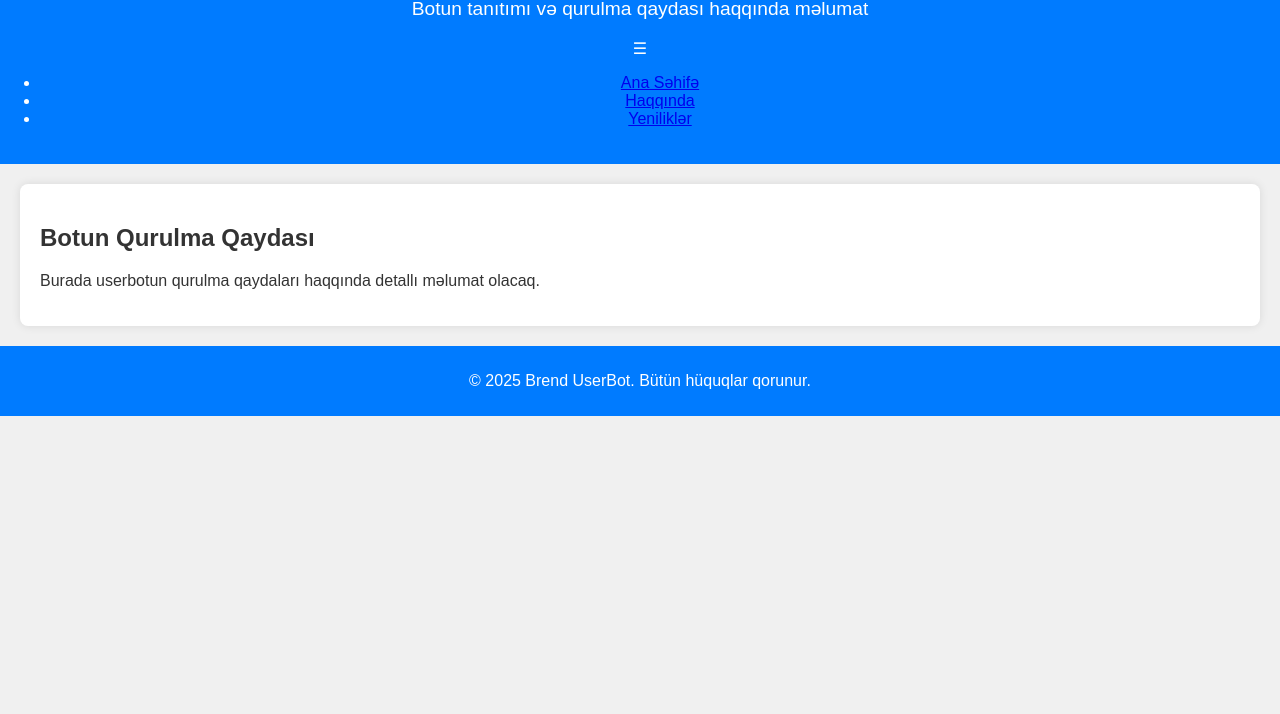
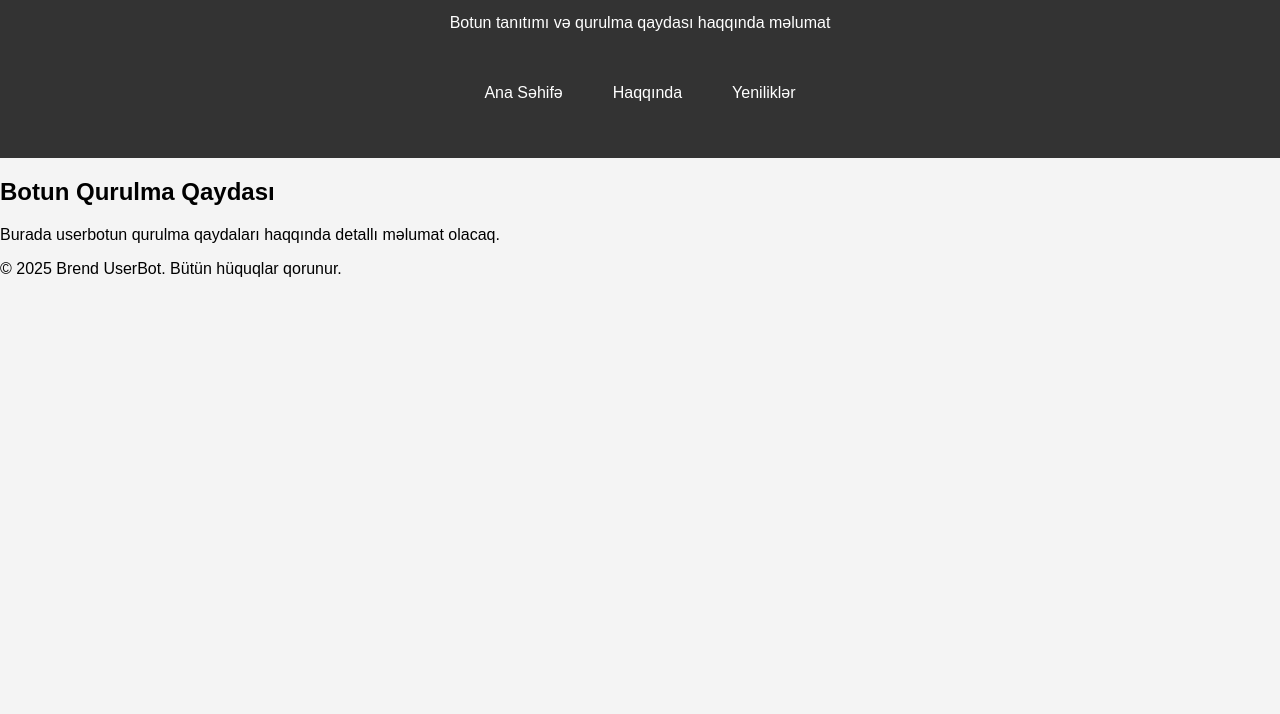
Before and after one commit to bgmaliy/bgmaliy.github.io, a plain HTML site: page index.html in a window 1280 px wide. Shown: the part 86-800 px from the top of the page. Drawn offline with Linux system fonts and the light colour scheme; a script that the page names is missing.

Commit message:
Update styles.css

```diff
--- a/styles.css
+++ b/styles.css
@@ -1,38 +1,83 @@
+/* Ümumi Stil */
 body {
     font-family: Arial, sans-serif;
-    background-color: #f0f0f0;
-    color: #333;
     margin: 0;
+    padding: 0;
+    background-color: #f4f4f4;
+}
+
+/* Header */
+header {
+    background-color: #333;
+    color: white;
+    text-align: center;
+    padding: 20px;
+    position: relative;
+}
+
+/* Hamburger Menyu */
+.menu-toggle {
+    position: absolute;
+    top: 20px;
+    right: 20px;
+    font-size: 30px;
+    cursor: pointer;
+    display: block;
+}
+
+/* Menyu (gizlədilmiş vəziyyətdə) */
+nav {
+    display: none;
+    background: #444;
+    padding: 10px;
+    position: absolute;
+    top: 60px;
+    right: 20px;
+    width: 150px;
+    border-radius: 5px;
+}
+
+/* Açıq vəziyyətdə olan menyu */
+nav.active {
+    display: block;
+}
+
+/* Menyu Linkləri */
+nav ul {
+    list-style: none;
     padding: 0;
 }
 
-header {
-    background-color: #007BFF;
-    color: white;
+nav ul li {
+    padding: 10px;
     text-align: center;
-    padding: 20px 0;
 }
 
-header h1 {
-    margin: 0;
-    font-size: 2.5em;
+nav ul li a {
+    color: white;
+    text-decoration: none;
+    display: block;
 }
 
-header p {
-    font-size: 1.2em;
+/* Mobil üçün uyğunlaşdırma */
+@media (min-width: 600px) {
+    .menu-toggle {
+        display: none;
+    }
+
+    nav {
+        display: block;
+        position: static;
+        width: auto;
+        background: none;
+    }
+
+    nav ul {
+        display: flex;
+        justify-content: center;
+    }
+
+    nav ul li {
+        margin: 0 15px;
+    }
 }
-
-section {
-    padding: 20px;
-    margin: 20px;
-    background-color: white;
-    border-radius: 8px;
-    box-shadow: 0 0 10px rgba(0, 0, 0, 0.1);
-}
-
-footer {
-    text-align: center;
-    padding: 10px;
-    background-color: #007BFF;
-    color: white;
-}
```
